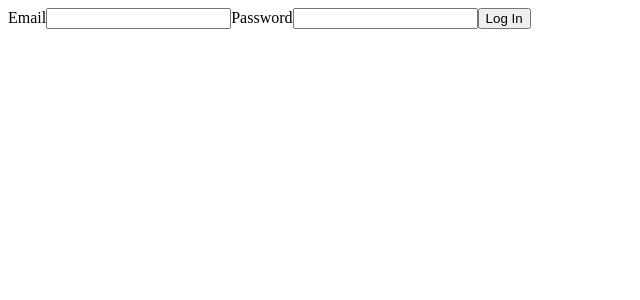
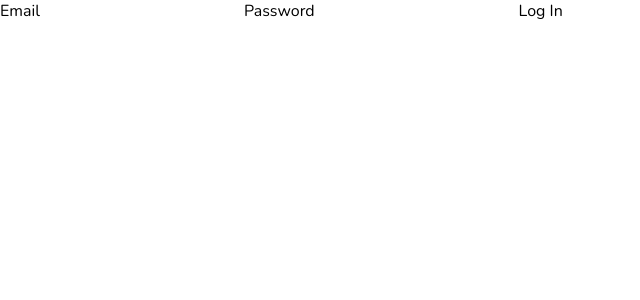
Before and after one commit to LucasSFranco/chat-app, a React (Create React App) app: page / in a window 1280 px wide. Shown: the top 300 px of the page, without its empty margins (0-640 px from the left). Built offline with nearby package versions, Linux system fonts and the light colour scheme.

Commit message:
feat: added tailwind

```diff
--- a/src/index.js
+++ b/src/index.tsx
@@ -3,6 +3,9 @@ import ReactDOM from 'react-dom'
 import { BrowserRouter } from 'react-router-dom'
 
 import { App } from './App'
+
+import '@fontsource/nunito'
+import './styles/tailwind.css'
 
 ReactDOM.render(
   <React.StrictMode>
--- /dev/null
+++ b/src/styles/tailwind.css
@@ -0,0 +1,29 @@
+@tailwind base;
+@tailwind components;
+@tailwind utilities;
+
+@layer base {
+  html {
+    line-height: normal;
+	  font-family: 'Nunito', sans-serif;
+  }
+
+  html, body, #root {
+    width: 100%;
+    height: 100%;
+  }
+
+  * { user-select: none }
+
+  h1 { font-size: 2.625rem }
+
+  h2 { font-size: 2.25rem }
+
+  h3 { font-size: 1.75rem }
+
+  h4 { font-size: 1.5rem }
+
+  h5 { font-size: 1.25rem }
+
+  h6 { font-size: 1.125rem }
+}
--- /dev/null
+++ b/tailwind.config.js
@@ -0,0 +1,62 @@
+module.exports = {
+  content: ['./src/**/*.tsx'],
+  theme: {
+    colors: {
+      primary: {
+        50: '#eff6ff',
+        100: '#dbeafe',
+        200: '#bfdbfe',
+        300: '#93c5fd',
+        400: '#60a5fa',
+        500: '#3b82f6',
+        600: '#2563eb',
+        700: '#1d4ed8',
+        800: '#1e40af',
+        900: '#1e3a8a'
+      },
+      info: {
+        light: '#2dd4bf',
+        base: '#14b8a6',
+        dark: '#0d9488'
+      },
+      success: {
+        light: '#4ade80',
+        base: '#22c55e',
+        dark: '#16a34a'
+      },
+      warning: {
+        light: '#facc15',
+        base: '#eab308',
+        dark: '#ca8a04'
+      },
+      danger: {
+        light: '#f87171',
+        base: '#ef4444',
+        dark: '#dc2626'
+      },
+      base: {
+        white: '#ffffff',
+        black: '#000000'
+      },
+      gray: {
+        50: '#f9fafb',
+        100: '#f3f4f6',
+        200: '#e5e7eb',
+        300: '#d1d5db',
+        400: '#9ca3af',
+        500: '#6b7280',
+        600: '#4b5563',
+        700: '#374151',
+        800: '#1f2937',
+        900: '#111827'
+      }
+    },
+    fontSize: {
+      xs: '.625rem',
+      sm: '.75rem',
+      md: '.875rem',
+      lg: '1rem',
+      xl: '1.125rem'
+    }
+  }
+}
```
